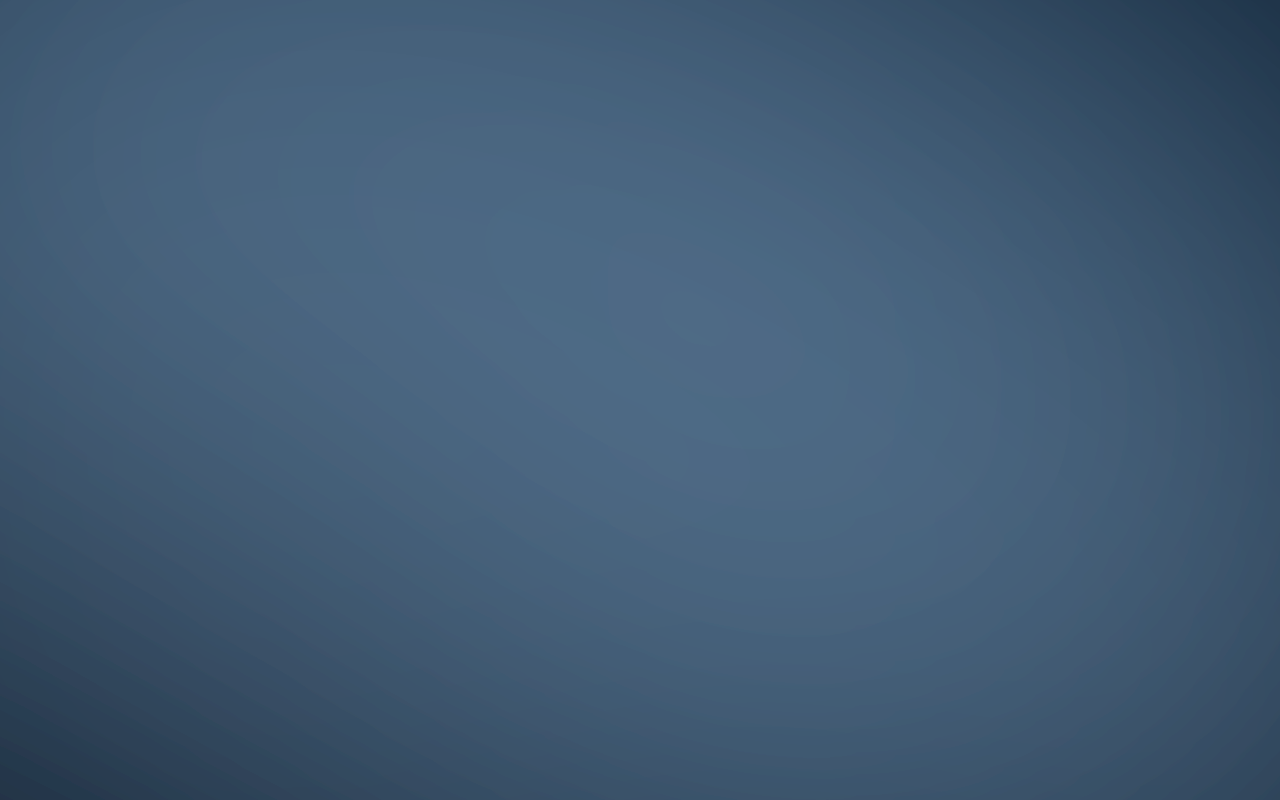
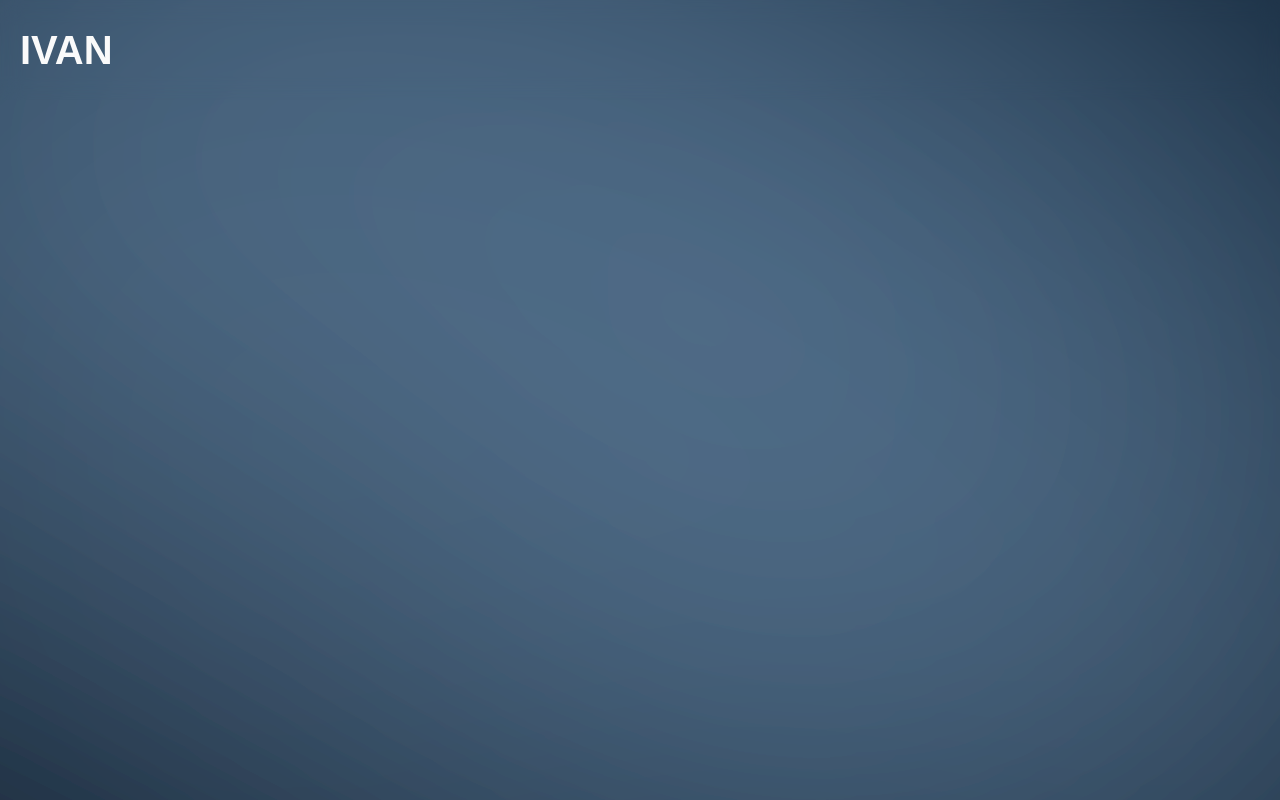
Before and after one commit to ivan-mangulabnan/mini-portfolio, a website built with webpack: page src/index.html in a window 1280 px wide. Built offline with nearby package versions, Linux system fonts and the light colour scheme; a web font is replaced by a local one.

Commit message:
Add: banner div and imports

```diff
--- a/src/index.html
+++ b/src/index.html
@@ -7,7 +7,16 @@
 </head>
 <body>
   <div class="positioned-fixed-bg"></div>
-  <div class="main-wrapper"></div>
+  <div class="main-wrapper">
+    <div class="banner">
+      <div class="logo">
+        <p class="logo-text">IVAN</p>
+        <svg class="logo-svg" width="0rem" xmlns="http://www.w3.org/2000/svg" fill="none" viewBox="0 0 24 24" stroke-width="1.5" stroke="currentColor">
+          <path stroke-linecap="round" stroke-linejoin="round" d="M6.633 10.25c.806 0 1.533-.446 2.031-1.08a9.041 9.041 0 0 1 2.861-2.4c.723-.384 1.35-.956 1.653-1.715a4.498 4.498 0 0 0 .322-1.672V2.75a.75.75 0 0 1 .75-.75 2.25 2.25 0 0 1 2.25 2.25c0 1.152-.26 2.243-.723 3.218-.266.558.107 1.282.725 1.282m0 0h3.126c1.026 0 1.945.694 2.054 1.715.045.422.068.85.068 1.285a11.95 11.95 0 0 1-2.649 7.521c-.388.482-.987.729-1.605.729H13.48c-.483 0-.964-.078-1.423-.23l-3.114-1.04a4.501 4.501 0 0 0-1.423-.23H5.904m10.598-9.75H14.25M5.904 18.5c.083.205.173.405.27.602.197.4-.078.898-.523.898h-.908c-.889 0-1.713-.518-1.972-1.368a12 12 0 0 1-.521-3.507c0-1.553.295-3.036.831-4.398C3.387 9.953 4.167 9.5 5 9.5h1.053c.472 0 .745.556.5.96a8.958 8.958 0 0 0-1.302 4.665c0 1.194.232 2.333.654 3.375Z" />
+        </svg>
+      </div>
+    </div>
+  </div>
     <main></main>
     <footer></footer>
   </div>
--- a/src/index.js
+++ b/src/index.js
@@ -1 +1,2 @@
 import './main.css';
+import './banner/logo.js';
--- a/src/main.css
+++ b/src/main.css
@@ -3,6 +3,7 @@
 @import url('https://fonts.googleapis.com/css2?family=Open+Sans:ital,wght@0,300..800;1,300..800&display=swap');
 @import './root.css';
 @import './reset.css';
+@import './banner/banner.css';
 
 body {
   position: relative;
```
